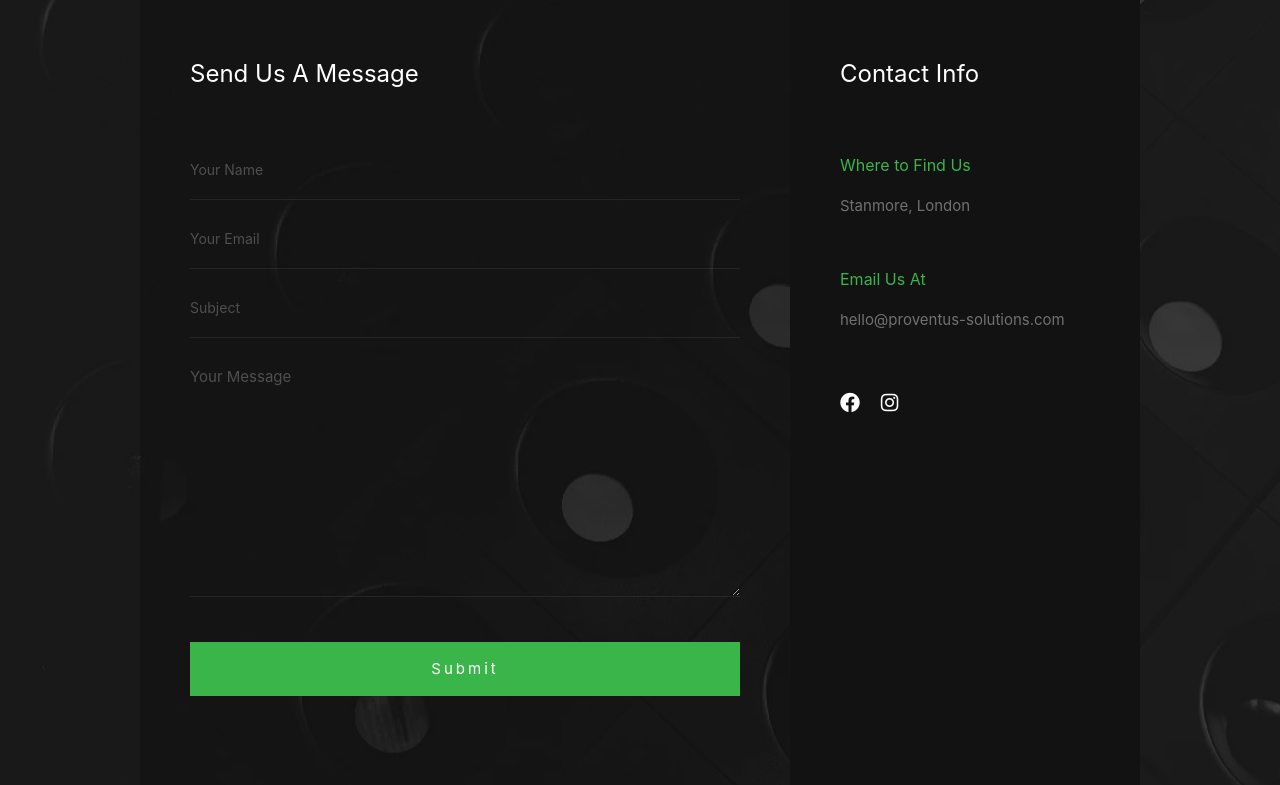
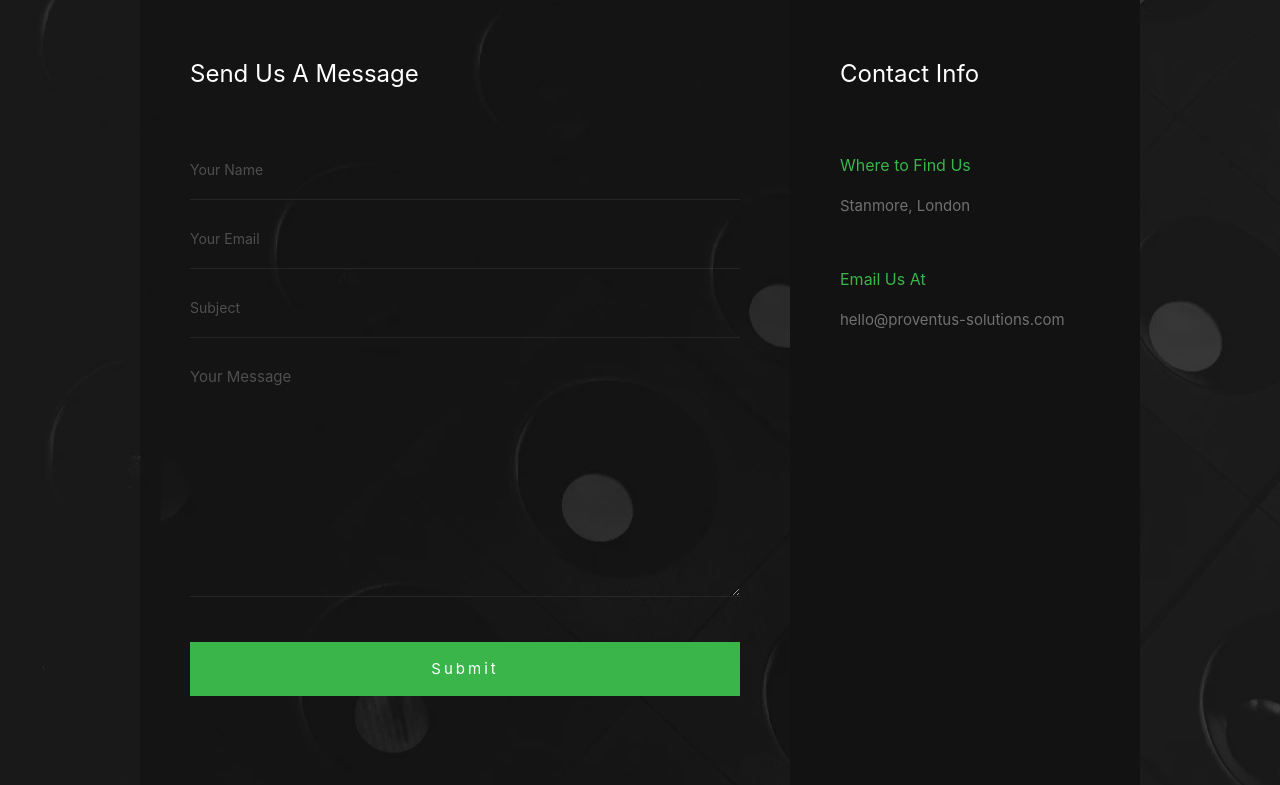
Before and after one commit to mostafanawam/proventus, a Django app: page / in a window 1280 px wide. Shown: the part 2176-2961 px from the top of the page. Run offline with Django 3.2, Linux system fonts and the light colour scheme; data comes from the database, SQL or seed files in the repository; data that the repository does not hold is empty; some libraries are stand-ins or nearby versions; some web fonts are replaced.

Commit message:
update index

```diff
--- a/proventus/main/templates/index.html
+++ b/proventus/main/templates/index.html
@@ -49,7 +49,7 @@
     <link rel="shortcut icon" href="/assets/favicon.ico" type="image/x-icon">
     <link rel="icon" href="/assets/favicon.ico" type="image/x-icon">
 
-    <link rel="stylesheet" href="https://cdnjs.cloudflare.com/ajax/libs/font-awesome/5.15.4/css/all.min.css" crossorigin="anonymous">
+    {% comment %} <link rel="stylesheet" href="https://cdnjs.cloudflare.com/ajax/libs/font-awesome/5.15.4/css/all.min.css" crossorigin="anonymous"> {% endcomment %}
 </head>
 
         <!--[if lt IE 7]>
```
